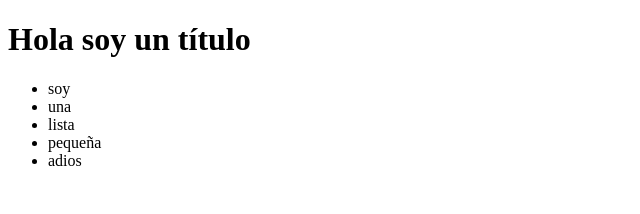
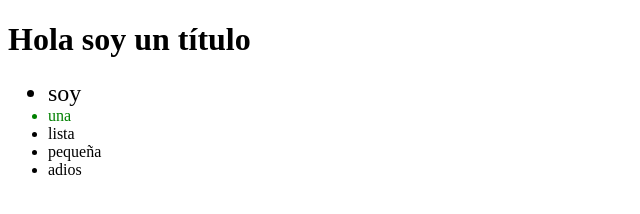
Before and after one commit to aguzro/ayudantia-git, a plain HTML site: page index.html in a window 1280 px wide. Shown: the whole page, without its empty margins (0-640 px from the left). Drawn offline with Linux system fonts and the light colour scheme.

Commit message:
color y tamaño lista

```diff
--- a/index.html
+++ b/index.html
@@ -3,6 +3,7 @@
 <head>
 	<meta charset="UTF-8">
 	<title>Ayudantía Git</title>
+	<link rel="stylesheet" type="text/css" href="main.css">
 </head>
 <body>
 	<h1>Hola soy un título</h1>
--- a/main.css
+++ b/main.css
@@ -1 +1,11 @@
 /* Aquí los estilos*/
+
+/*segundo li con texto de color verde*/
+ul li:nth-child(2){
+	color: green;
+}
+
+/*primer li con texto de tamaño 24*/
+ul li:first-child{
+	font-size: 24px;
+}
```
